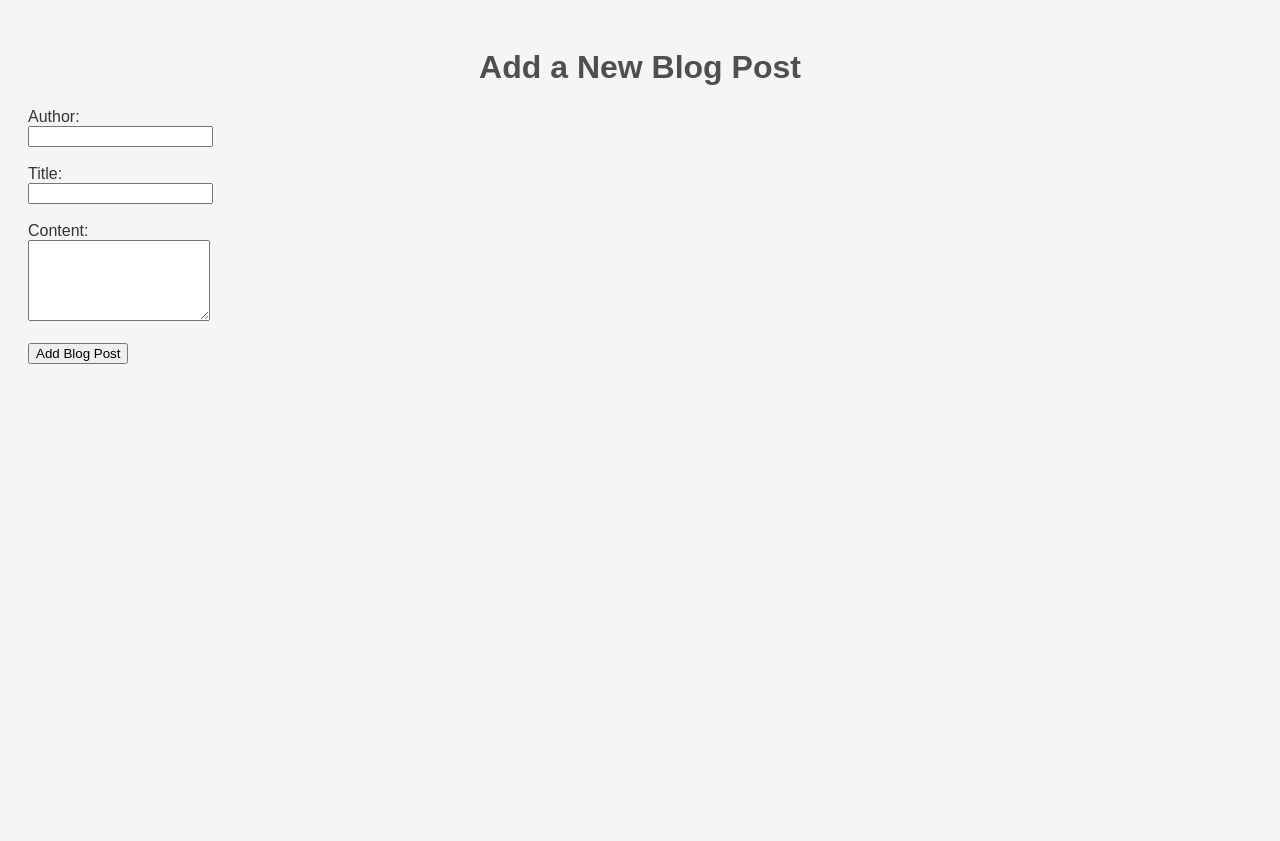
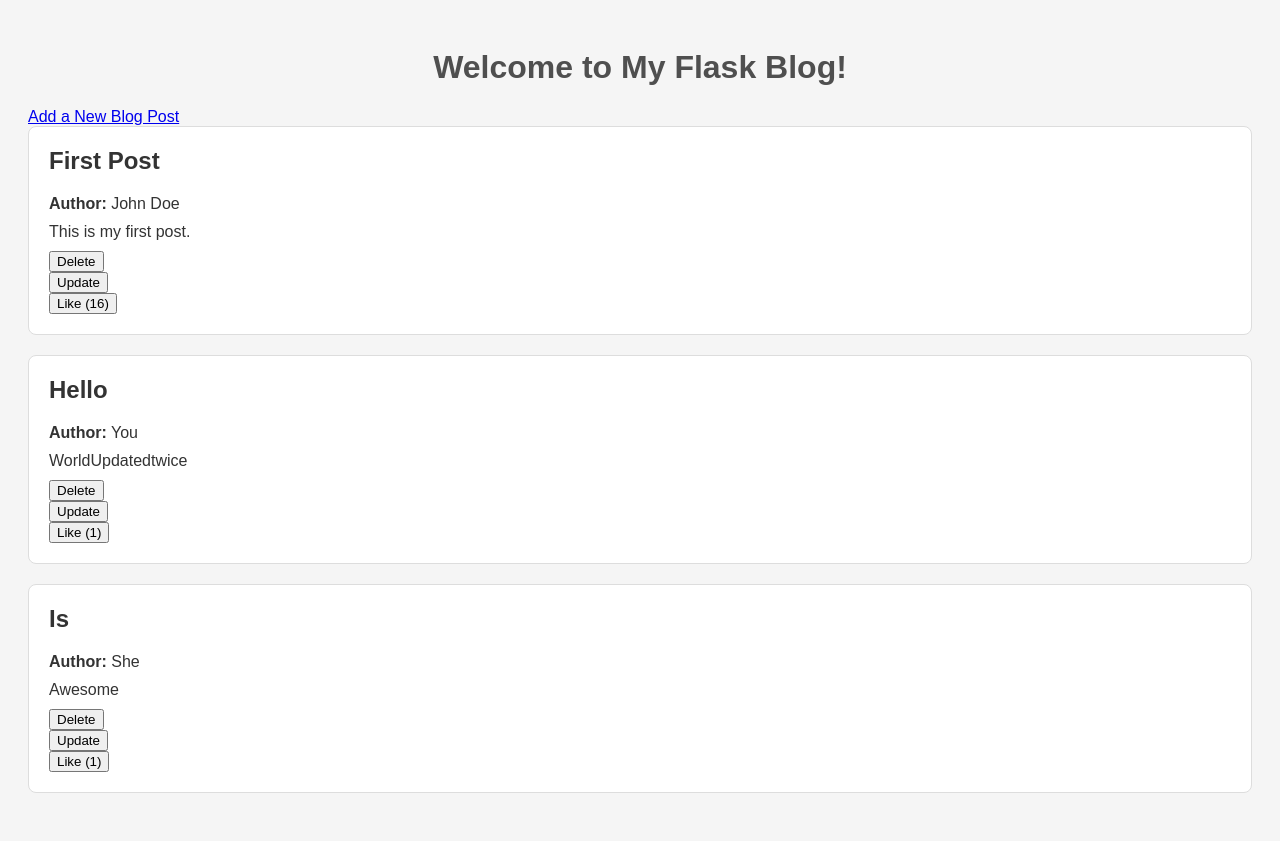
Before and after one commit to singhpooja-tech/Masterblog, a Flask app: page / in a window 1280 px wide. Before the commit the page ends 364 px from the top, so only its background shows below. Run offline with Flask 3, Linux system fonts and the light colour scheme.

Commit message:
add functionality to add blog and create a form

```diff
--- a/templates/index.html
+++ b/templates/index.html
@@ -3,22 +3,31 @@
 <html lang="en">
 <head>
     <meta charset="UTF-8">
-    <title>Add Blog Post</title>
+    <meta name="viewport" content="width=device-width, initial-scale=1.0">
+    <title>My Flask Blog</title>
     <link rel="stylesheet" href="{{ url_for('static', filename='style.css') }}">
 </head>
 <body>
-    <h1>Add a New Blog Post</h1>
-    <form action="{{ url_for('add') }}" method="POST">
-        <label for="author">Author:</label><br>
-        <input type="text" id="author" name="author" required><br><br>
-
-        <label for="title">Title:</label><br>
-        <input type="text" id="title" name="title" required><br><br>
-
-        <label for="content">Content:</label><br>
-        <textarea id="content" name="content" rows="5" required></textarea><br><br>
-
-        <button type="submit">Add Blog Post</button>
-    </form>
+    <h1>Welcome to My Flask Blog!</h1>
+    <a href="{{ url_for('add') }}">Add a New Blog Post</a>
+        <div class="posts">
+        {% for post in posts %}
+            <div class="post">
+                <h2>{{ post.title }}</h2>
+                <p><strong>Author:</strong> {{ post.author }}</p>
+                <p>{{ post.content }}</p>
+                <!-- Added Delete button -->
+                <form action="{{ url_for('delete', post_id=post.id) }}">
+                    <button type="submit">Delete</button>
+                </form>
+                <form action="{{ url_for('update', post_id=post.id) }}" method="GET">
+                    <button type="submit">Update</button>
+                </form>
+                <form action="{{ url_for('like', post_id=post.id) }}" method="POST">
+                    <button type="submit">Like ({{ post.likes }})</button>
+                </form>
+            </div>
+        {% endfor %}
+        </div>
 </body>
 </html>
```
Also changed, not shown: templates/add.html (+24 -0 lines).
